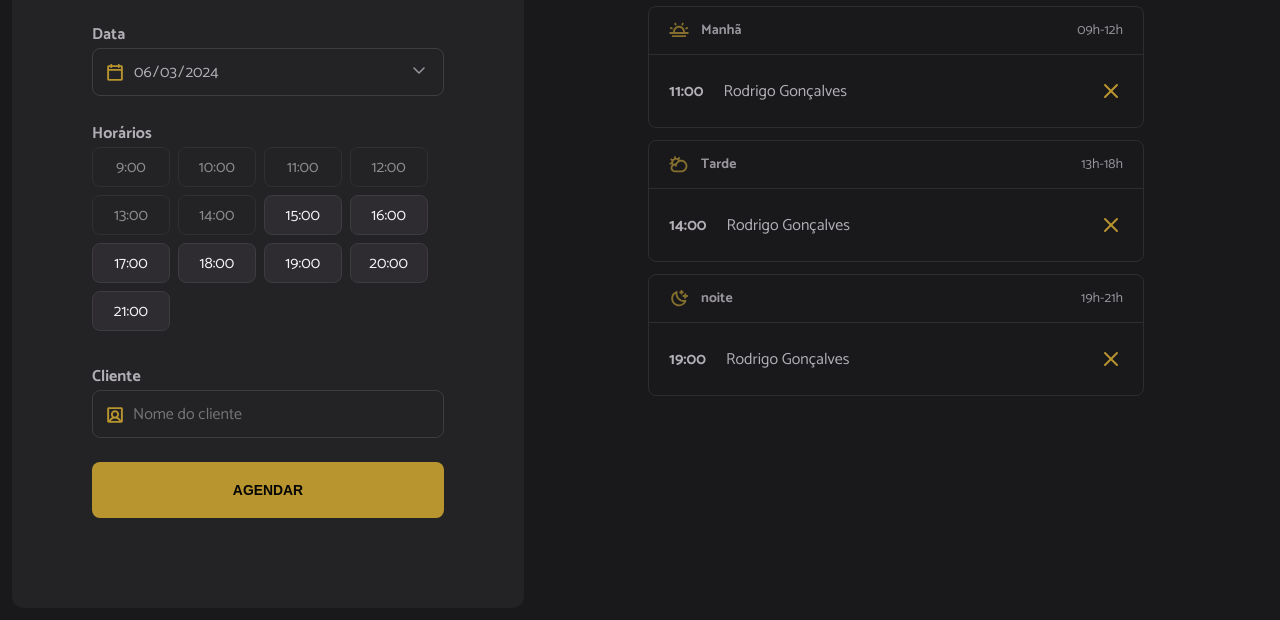
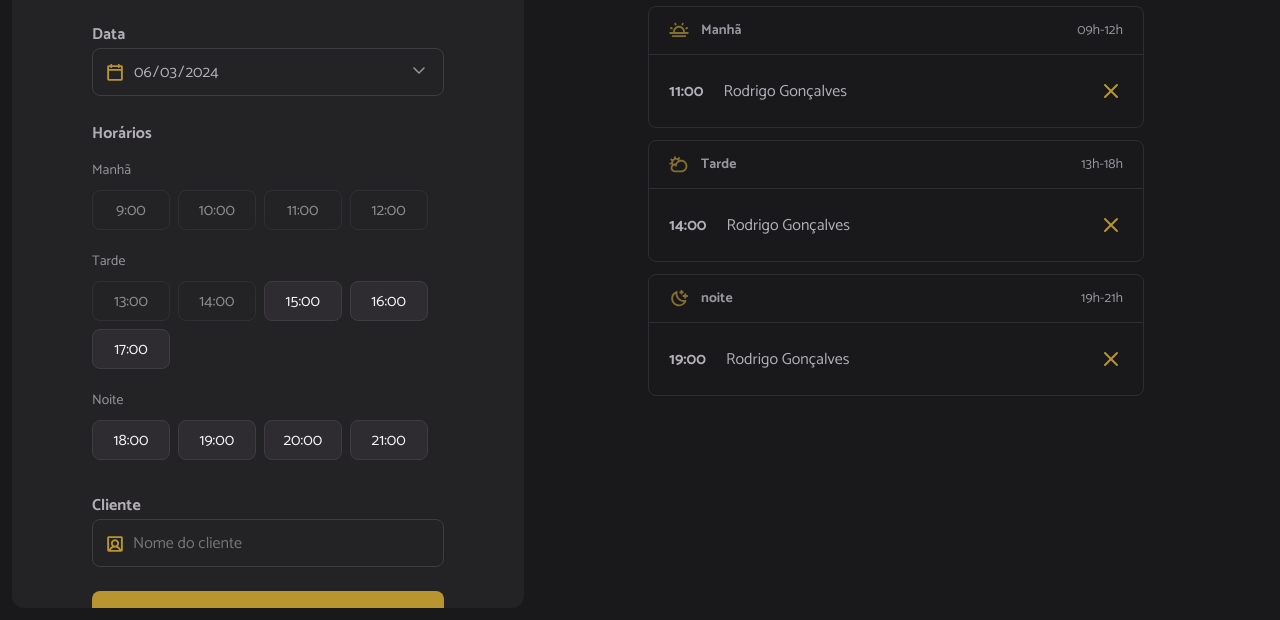
Before and after one commit to artprange/hairDressing, a website built with webpack: page index.html in a window 1280 px wide. Shown: the part 180-800 px from the top of the page. Built offline with nearby package versions, Linux system fonts and the light colour scheme.

Commit message:
selecting hours

```diff
--- a/src/modules/form/hours-load.js
+++ b/src/modules/form/hours-load.js
@@ -30,6 +30,23 @@ export function hoursLoad({ date }){
         li.classList.add(available ? "hour-available" : "hour-unavailable");
 
         li.textContent = hour;
+
+        if(hour === "9:00"){
+            hourHeaderAdd("Manhã")
+        } else if( hour === "13:00")
+            hourHeaderAdd("Tarde")
+
+        else if( hour === "18:00"){
+            hourHeaderAdd("Noite")
+        }
         hours.append(li);
     });
 }
+
+function hourHeaderAdd(title){
+    const header = document.createElement("li")
+    header.classList.add("hour-period")
+    header.textContent = title
+
+    hours.append(header)
+}
--- a/src/styles/form.css
+++ b/src/styles/form.css
@@ -133,7 +133,7 @@
 .hour-unavailable {
   opacity: 0.5;
 
-  cursor: not-allowed;
+
 }
 
 .hour-selected {
```
Also changed, not shown: dist/main.js.
